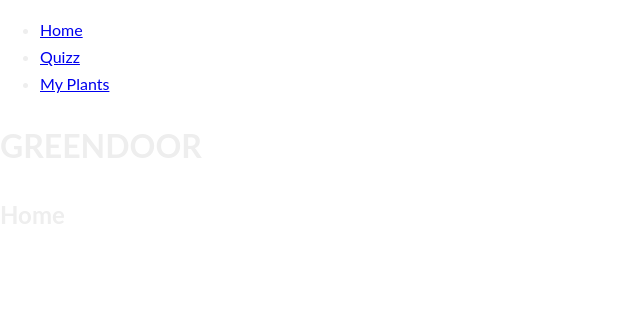
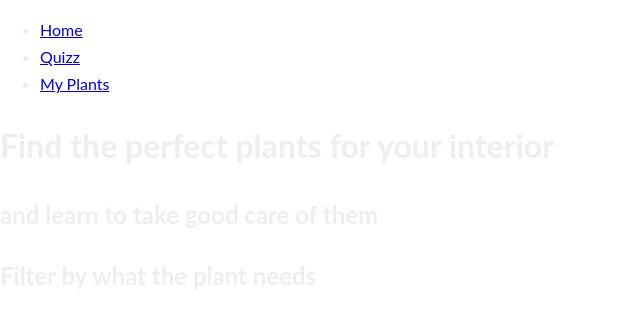
Before and after one commit to WildCodeSchool-2024-02/JS-Nantes-RAMCss-II-P2-GreenDoor, a React (Vite) app in the folder client/: page / in a window 1280 px wide. Shown: the top 328 px of the page, without its empty margins (0-640 px from the left). Built offline with nearby package versions, Linux system fonts and the light colour scheme.

Commit message:
set up home, header and filterturotial components

```diff
--- a/client/src/App.jsx
+++ b/client/src/App.jsx
@@ -28,11 +28,6 @@ function App() {
           </li>
         </ul>
       </nav>
-      <h1>
-        GREENDOOR
-
-      </h1>
-
       <Outlet />
     </>
   );
--- /dev/null
+++ b/client/src/components/FiltersTutorial.jsx
@@ -0,0 +1,9 @@
+function FiltersTutorial(){
+    return(
+        <section>
+            <h2>Filter by what the plant needs</h2>
+        </section>
+    )
+}
+
+export default FiltersTutorial
--- /dev/null
+++ b/client/src/components/Header.jsx
@@ -0,0 +1,10 @@
+function Header() {
+    return(
+        <header>
+            <h1>Find the perfect plants for your interior</h1>
+            <h2>and learn to take good care of them</h2>
+        </header>
+    )
+}
+
+export default Header
--- /dev/null
+++ b/client/src/components/Home.jsx
@@ -0,0 +1,13 @@
+import Header from "./Header"
+import FiltersTutorial from './FiltersTutorial'
+
+function Home(){
+    return(
+        <main>
+            <Header />
+            <FiltersTutorial />
+        </main>
+    )
+}
+
+export default Home
--- a/client/src/main.jsx
+++ b/client/src/main.jsx
@@ -1,7 +1,9 @@
 import React from "react";
 import ReactDOM from "react-dom/client";
+import { createBrowserRouter, RouterProvider } from "react-router-dom";
+import Home from "./components/Home";
 
-import { createBrowserRouter, RouterProvider } from "react-router-dom";
+
 
 import App from "./App";
 
@@ -12,7 +14,7 @@ const router = createBrowserRouter([
     children: [
       {
         path: "",
-        element: <h2>Home</h2>,
+        element: <Home />,
       },
       {
         path: "quizz",
```
